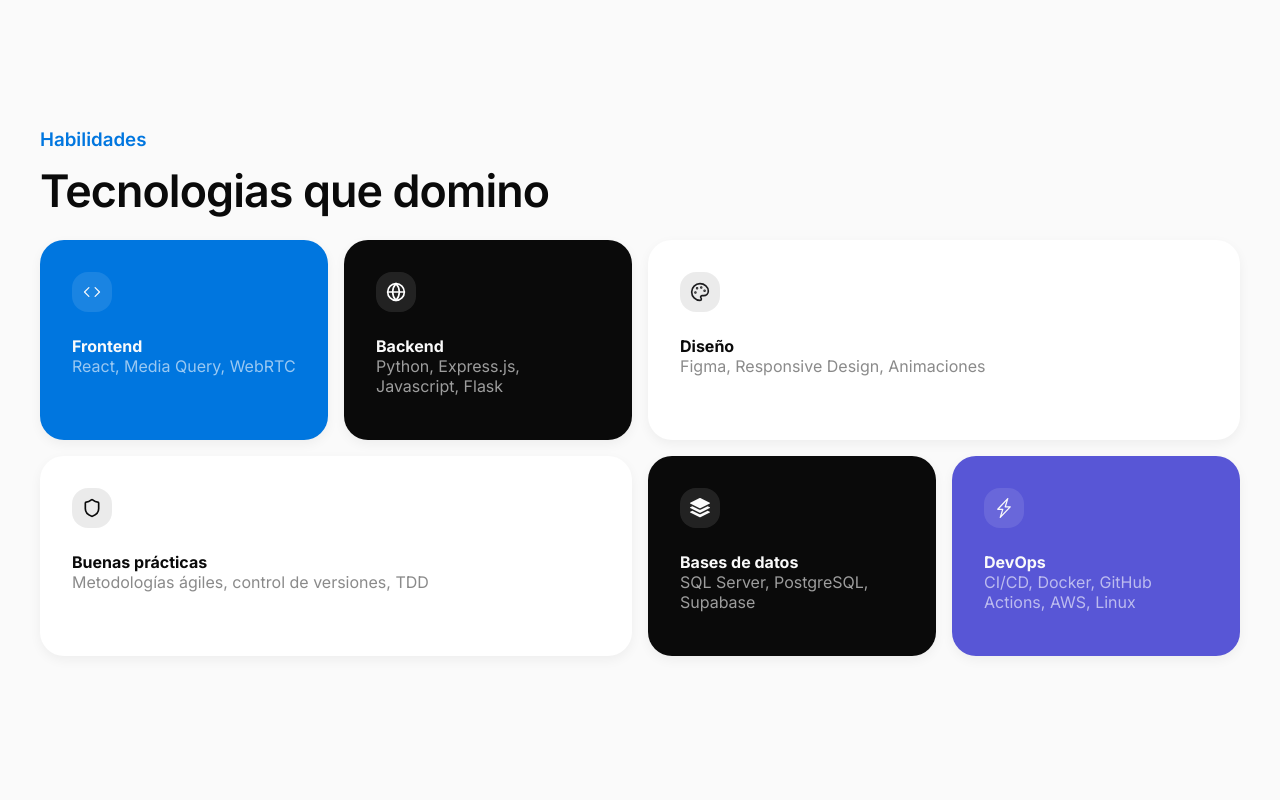
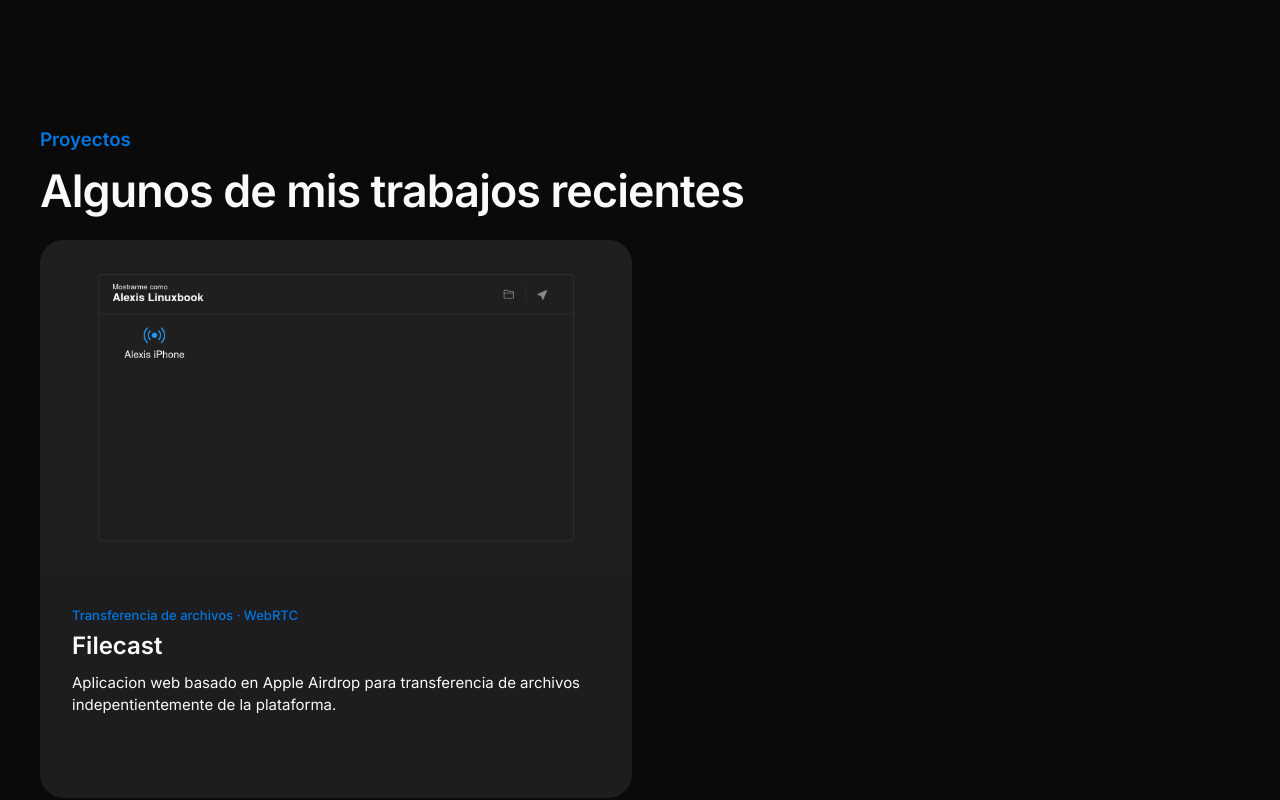
Before and after one commit to WasAlexis/portfolio, a React (Vite) app: page / in a window 1280 px wide. Shown: the part 1460-2260 px from the top of the page. Built offline with nearby package versions, Linux system fonts and the light colour scheme.

Commit message:
feat: add project section

```diff
--- a/src/App.jsx
+++ b/src/App.jsx
@@ -60,6 +60,24 @@ function App() {
           </div>
         </div>
       </section>
+      <section id='projects' className='template dark'>
+        <div className='container'>
+          <h3>Proyectos</h3>
+          <h2>Algunos de mis trabajos recientes</h2>
+          <div className='gallery'>
+            <div className='item'>
+              <div className='photo filecast'></div>
+              <div className='details'>
+                <span className='category'>Transferencia de archivos · WebRTC</span>
+                <span className='name'>Filecast</span>
+                <p>Aplicacion web basado en Apple Airdrop para transferencia de archivos
+                  indepentientemente de la plataforma.
+                </p>
+              </div>
+            </div>
+          </div>
+        </div>
+      </section>
       <section id='skills' className='template'>
         <div className='container'>
           <h3>Habilidades</h3>
--- a/src/styles/main.css
+++ b/src/styles/main.css
@@ -155,6 +155,58 @@ section#about-me .container .slide .side p {
     color: var(--gray-color);
 }
 
+/* Projects section */
+
+section#projects .container .gallery .item {
+    width: 100%;
+    height: 558px;
+    background-color: #1d1d1f;
+    border-radius: 1.5rem;
+    overflow: hidden;
+}
+
+.gallery .item .photo {
+    width: 100%;
+    height: 60%;
+    background-position: center;
+    background-size: cover;
+}
+
+.item .photo.filecast {
+    background-image: url('../assets/filecast-screenshot.png');
+}
+
+.gallery .item .details {
+    padding: 32px;
+    width: 100%;
+    height: 40%;
+}
+
+.gallery .item .details span {
+    display: block;
+}
+
+.details span.category {
+    margin-bottom: 8px;
+    font-size: 13px;
+    font-weight: 500;
+    color: var(--blue-color);
+}
+
+.item .details span.name {
+    margin-bottom: 12px;
+    font-size: 24px;
+    font-weight: 600;
+    color: var(--white-color);
+}
+
+.item .details p {
+    color: var(--white-color);
+    font-size: 15px;
+    font-weight: 400;
+    line-height: 1.5;
+}
+
 /* Skills section */
 
 section#skills .container .gallery {
@@ -239,4 +291,10 @@ section#skills .container .gallery .card.purple {
     section#skills .container .gallery .card {
         grid-column: span 1;
     }
+
+    .gallery .item .photo {
+        height: 30%;
+        background-size: contain;
+        background-repeat: no-repeat;
+    }
 }
--- a/src/styles/static.css
+++ b/src/styles/static.css
@@ -43,6 +43,14 @@ a {
 section.template {
     padding: 128px 24px;
     align-content: center;
+}
+
+section.template.dark {
+    background-color: var(--black-color);
+}
+
+section.template.dark h2, section.template.dark h3 {
+    color: var(--white-color);
 }
 
 section.template .container {
```
Also changed, not shown: src/assets/filecast-screenshot.png (added).
